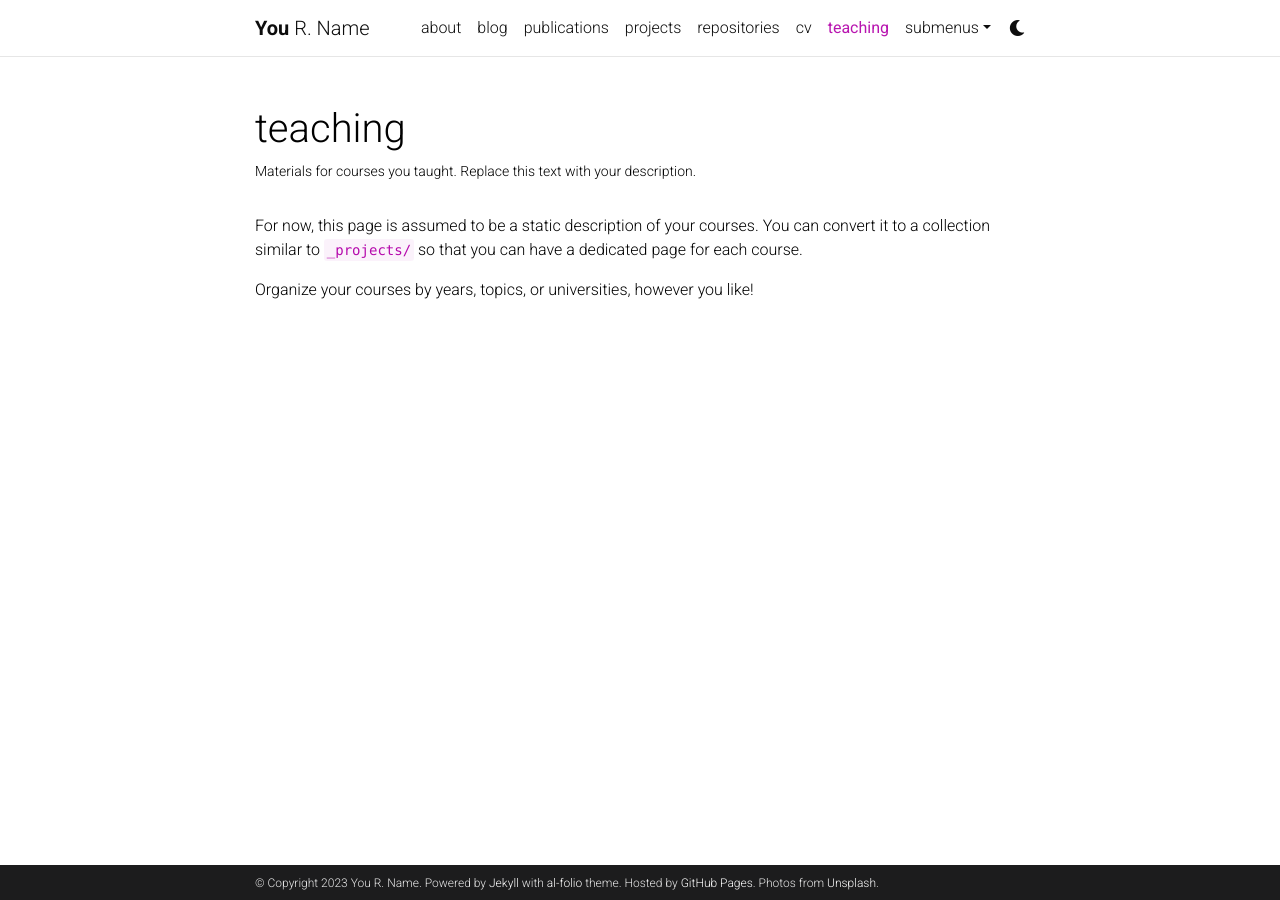
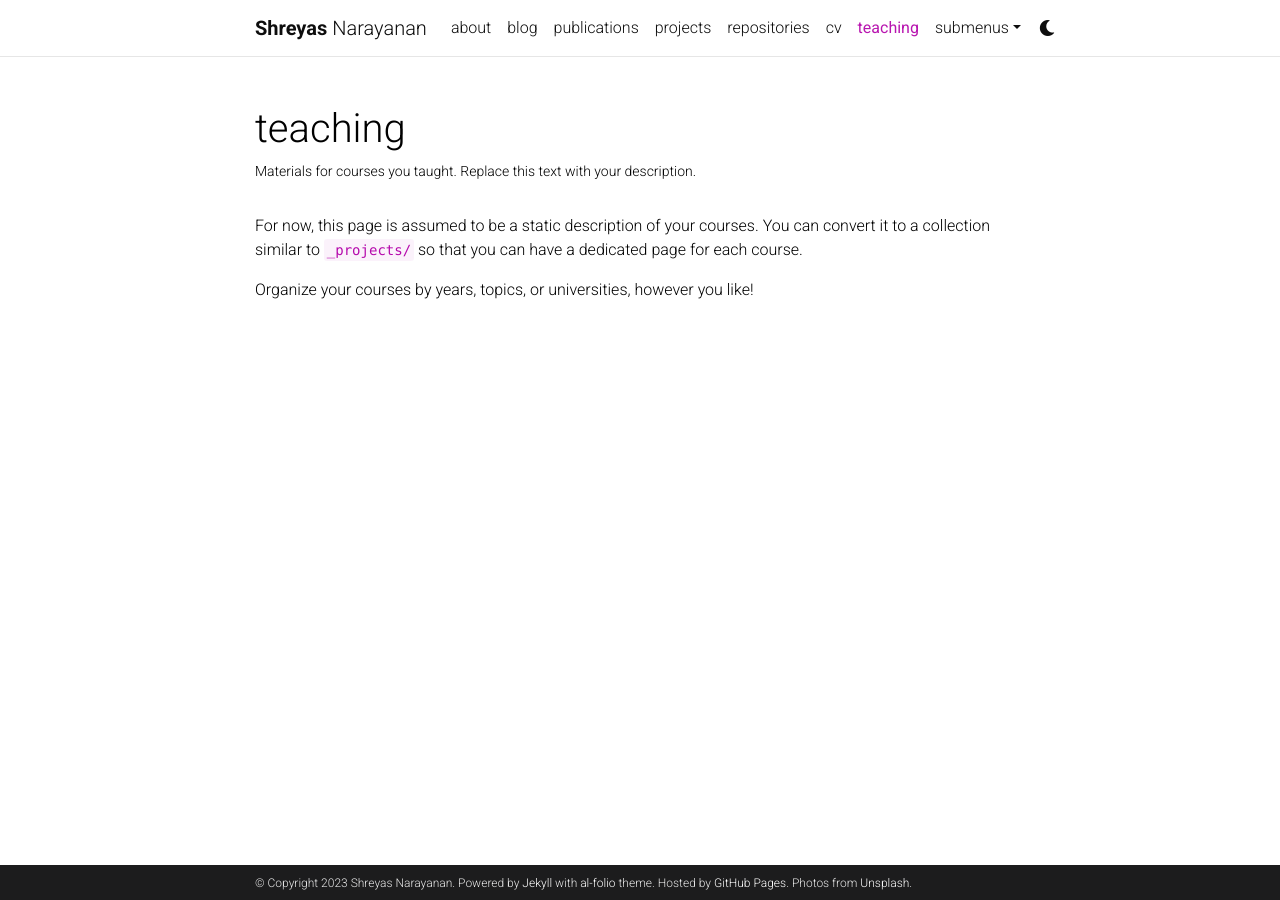
Before and after one commit to shreyasnn1/shreyasnn1.github.io, a Jekyll site: the page built from _pages/teaching.md, in a window 1280 px wide. Built offline with Jekyll 4.4.1, drawn with Linux system fonts in a browser that asks for light colours; comment, search, counter and statistics services are not loaded; a style sheet for code colours, icons or effects is not loaded.

Commit message:
first commit

```diff
--- a/_config.yml
+++ b/_config.yml
@@ -3,10 +3,10 @@
 # -----------------------------------------------------------------------------
 
 title: blank # the website title (if blank, full name will be used instead)
-first_name: You
-middle_name: R.
-last_name: Name
-email: you@example.com
+first_name: Shreyas
+middle_name:
+last_name: Narayanan
+email: shreyasnn1@gmail.com
 description: > # the ">" symbol means to ignore newlines until "footer_text:"
   A simple, whitespace theme for academics. Based on [*folio](https://github.com/bogoli/-folio) design.
 footer_text: >
@@ -18,8 +18,8 @@
 lang: en # the language of your site (for example: en, fr, cn, ru, etc.)
 icon: ⚛️  # the emoji used as the favicon (alternatively, provide image name in /assets/img/)
 
-url: https://alshedivat.github.io # the base hostname & protocol for your site
-baseurl: /al-folio # the subpath of your site, e.g. /blog/
+url: https://shreyasnn1.github.io # the base hostname & protocol for your site
+baseurl: # the subpath of your site, e.g. /blog/
 last_updated: false # set to true if you want to display last updated in the footer
 impressum_path:  # set to path to include impressum link in the footer, use the same path as permalink in a page, helps to conform with EU GDPR
 
```
